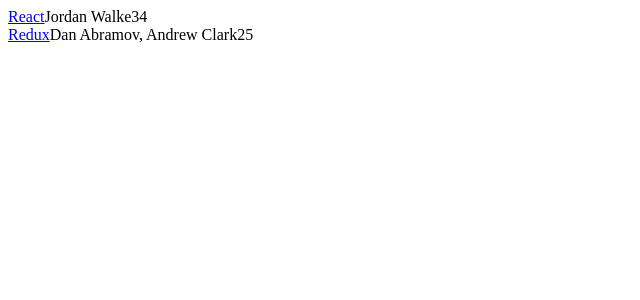
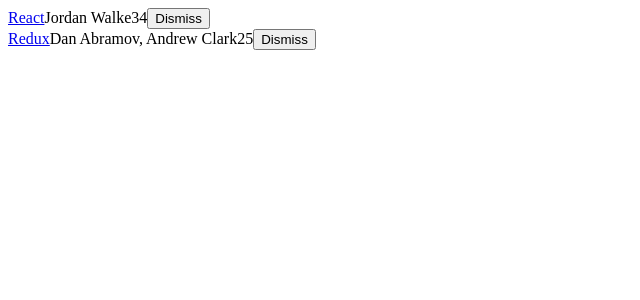
Before and after one commit to vlad-bezden/the-road-to-learn-react, a React app: page / in a window 1280 px wide. Shown: the top 300 px of the page, without its empty margins (0-640 px from the left). Built offline with nearby package versions, Linux system fonts and the light colour scheme.

Commit message:
completed 'Unidirectional Data Flow' chapter

```diff
--- a/src/App.js
+++ b/src/App.js
@@ -20,10 +20,27 @@
 ]
 
 class App extends Component {
+
+    constructor(props) {
+        super(props)
+
+        this.state = {
+            list: list,
+        }
+
+        this.onDismiss = this.onDismiss.bind(this)
+    }
+
+    onDismiss(id) {
+        const isNodId = item => item.objectID !== id
+        const updatedList = this.state.list.filter(isNodId)
+        this.setState({list: updatedList})
+    }
+
     render() {
         return (
             <div>
-                {list.map(item =>
+                {this.state.list.map(item =>
                     <div key={item.objectID}>
                         <span>
                             <a href={item.url}>{item.title}</a>
@@ -31,6 +48,14 @@
                         <span>{item.author}</span>
                         <span>{item.num_comments}</span>
                         <span>{item.points}</span>
+                        <span>
+                            <button
+                                onClick={() => this.onDismiss(item.objectID)}
+                                type='button'
+                            >
+                                Dismiss
+                            </button>
+                        </span>
                     </div>
                 )}
             </div>
```
